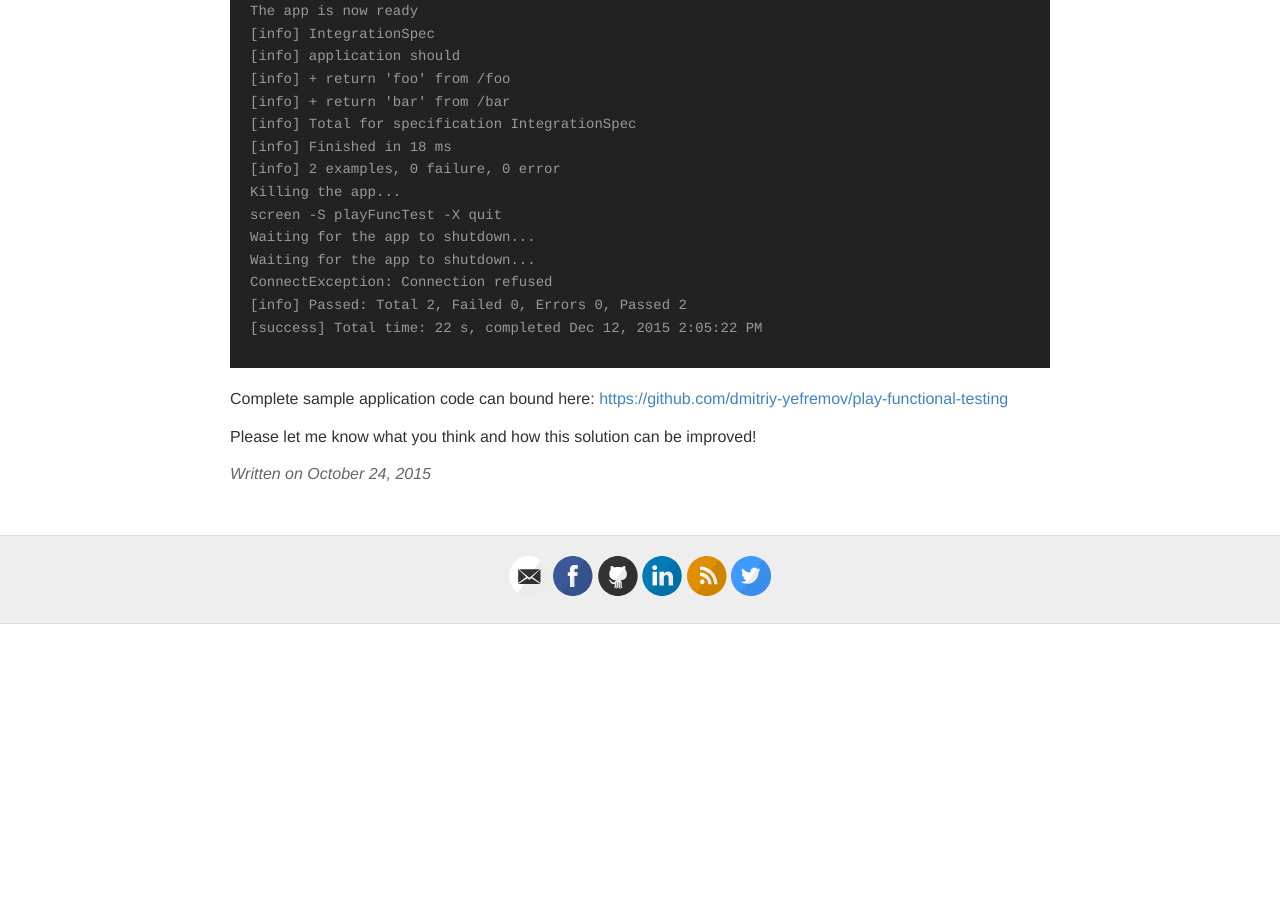
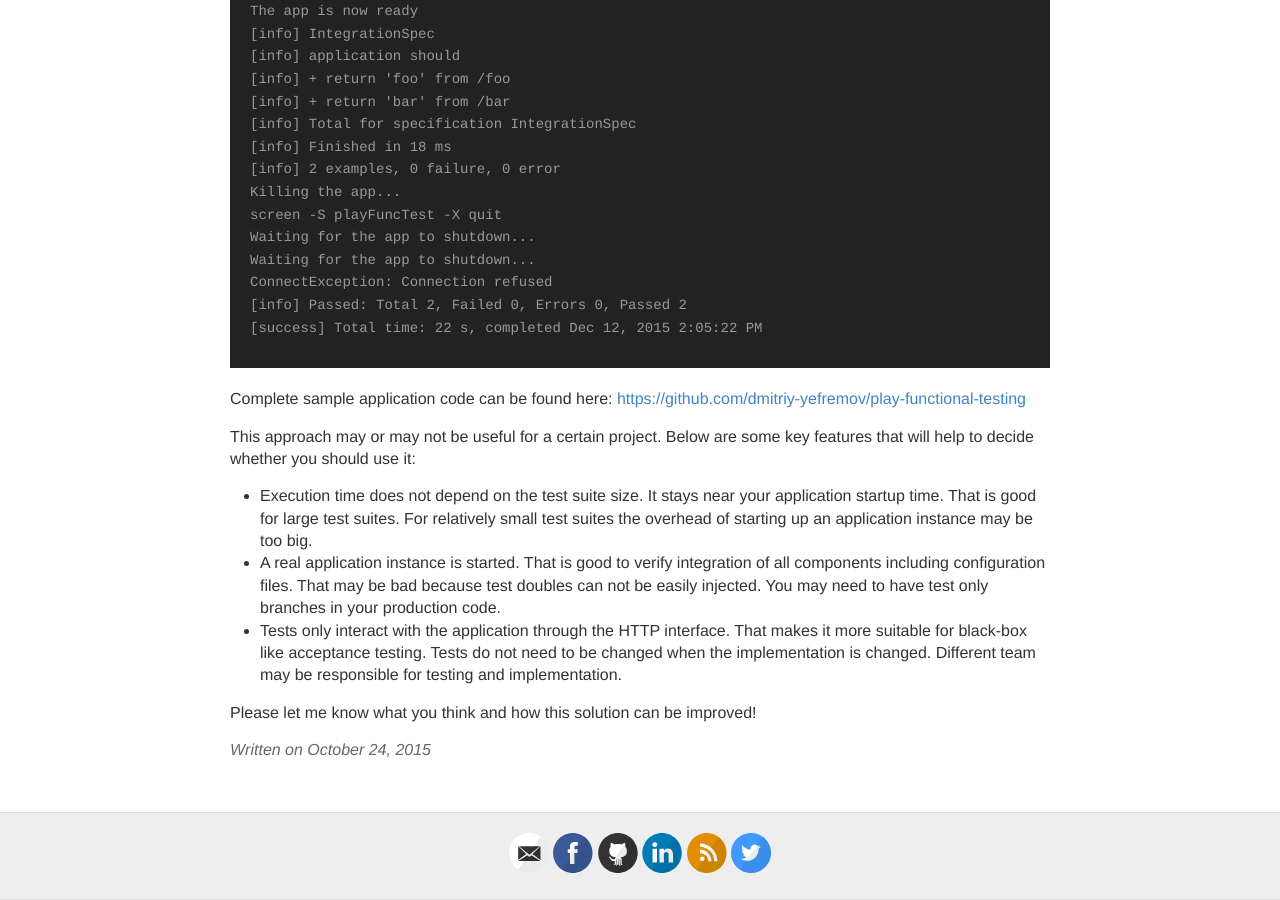
Before and after one commit to dmitriy-yefremov/dmitriy-yefremov.github.io, a Jekyll site: the page built from _posts/2015-10-24-fast-functional-tests-play.md, in a window 1280 px wide and 900 px high, scrolled down 3587 px. Built offline with Jekyll 4.4.1, drawn with Linux system fonts in a browser that asks for light colours; Markdown is read by kramdown in place of the engine named in the settings; comment, search, counter and statistics services are not loaded; before the commit the page ends 4211 px from its top, so only the background shows below that.

Commit message:
Play functional tests

````diff
--- a/_posts/2015-10-24-fast-functional-tests-play.md
+++ b/_posts/2015-10-24-fast-functional-tests-play.md
@@ -172,7 +172,18 @@ ConnectException: Connection refused
 [success] Total time: 22 s, completed Dec 12, 2015 2:05:22 PM
 ```
 
-Complete sample application code can bound here:
+Complete sample application code can be found here:
 [https://github.com/dmitriy-yefremov/play-functional-testing](https://github.com/dmitriy-yefremov/play-functional-testing)
 
+This approach may or may not be useful for a certain project. Below are some key features that will help to decide whether you should use it:
+
+* Execution time does not depend on the test suite size. It stays near your application startup time. That is good for
+large test suites. For relatively small test suites the overhead of starting up an application instance may be too big.
+* A real application instance is started. That is good to verify integration of all components including configuration
+files. That may be bad because test doubles can not be easily injected. You may need to have test only branches in your
+production code.
+* Tests only interact with the application through the HTTP interface. That makes it more suitable for black-box like
+acceptance testing. Tests do not need to be changed when the implementation is changed. Different team may be responsible
+for testing and implementation.
+
 Please let me know what you think and how this solution can be improved!
````
